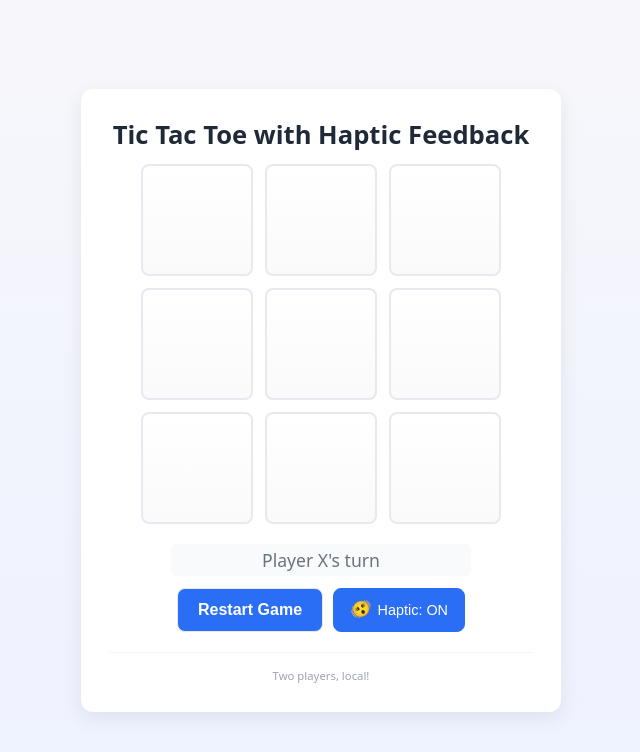
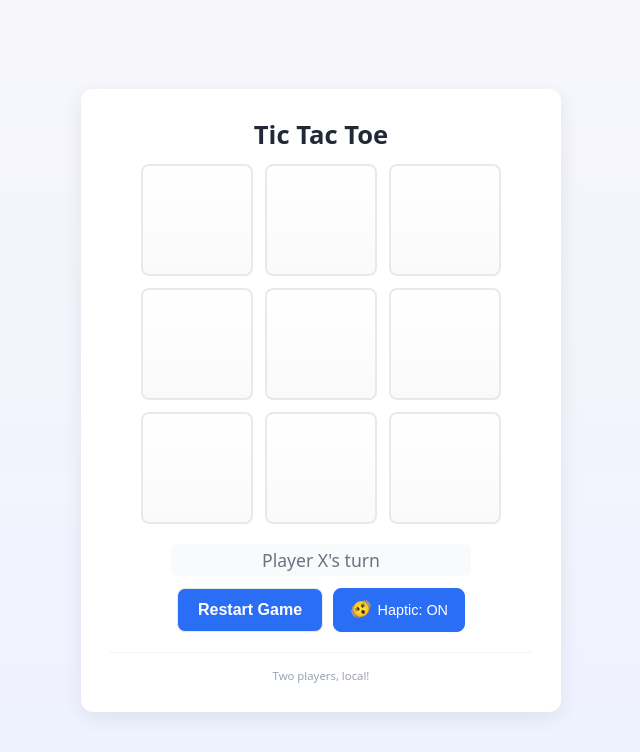
Before and after one commit to mugic1/Tic-Tac-Toe, a plain HTML site: page index.html in a window 1280 px wide. Shown: the whole page, without its empty margins (319-959 px from the left). Drawn offline with Linux system fonts and the light colour scheme.

Commit message:
Update index.html

```diff
--- a/index.html
+++ b/index.html
@@ -3,7 +3,7 @@
 <head>
     <meta charset="UTF-8">
     <meta name="viewport" content="width=device-width, initial-scale=1.0">
-    <title>Tic Tac Toe</title>
+    <title>Tic Tac Toe with Haptic Feedback</title>
     <style>
         :root {
             --bg: #f7f7fb;
@@ -303,7 +303,7 @@
 </head>
 <body>
     <main class="container">
-        <h1>Tic Tac Toe with Haptic Feedback</h1>
+        <h1>Tic Tac Toe</h1>
 
         <section class="game">
             <div id="board" class="board" role="grid" aria-label="Tic Tac Toe board">
```
